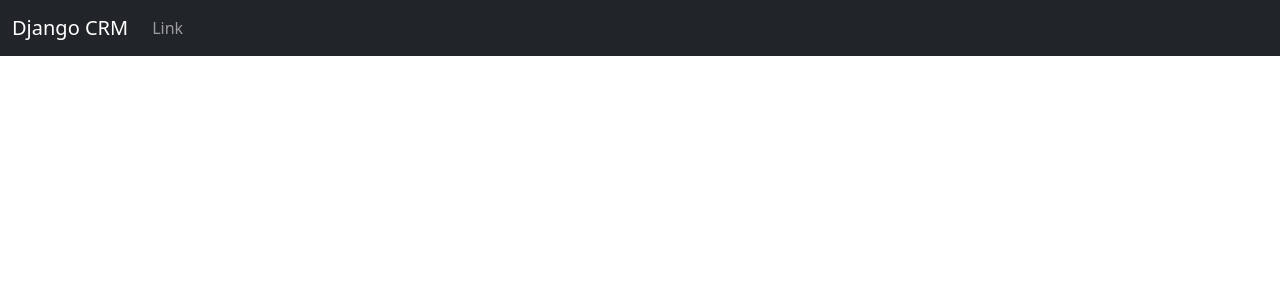
After one commit to simbabn/crm_python, a Django app: template crm/website/templates/base.html in a window 1280 px wide. The commit adds this page. Shown: the top 300 px of the page. Run offline with Django 4.2, Linux system fonts and the light colour scheme; the template is opened without the code that fills it, so the values that code supplies are empty.

Commit message:
create html page

```diff
--- /dev/null
+++ b/crm/website/templates/base.html
@@ -0,0 +1,18 @@
+<!doctype html>
+<html lang="en">
+  <head>
+    <meta charset="utf-8">
+    <meta name="viewport" content="width=device-width, initial-scale=1">
+    <title>DEMO CRM DJANGO</title>
+    <link href="https://cdn.jsdelivr.net/npm/bootstrap@5.3.0/dist/css/bootstrap.min.css" rel="stylesheet" integrity="sha384-9ndCyUaIbzAi2FUVXJi0CjmCapSmO7SnpJef0486qhLnuZ2cdeRhO02iuK6FUUVM" crossorigin="anonymous">
+  </head>
+  <body>
+    {%include 'navbar.html' %}
+    <div class=" container">
+    <br/>
+    {% block content%}
+    {%endblock%}
+    </div>
+    <script src="https://cdn.jsdelivr.net/npm/bootstrap@5.3.0/dist/js/bootstrap.bundle.min.js" integrity="sha384-geWF76RCwLtnZ8qwWowPQNguL3RmwHVBC9FhGdlKrxdiJJigb/j/68SIy3Te4Bkz" crossorigin="anonymous"></script>
+  </body>
+</html>
--- /dev/null
+++ b/crm/website/templates/navbar.html
@@ -0,0 +1,15 @@
+<nav class="navbar navbar-expand-lg navbar-dark bg-dark">
+    <div class="container-fluid">
+      <a class="navbar-brand" href="{% url 'home'%}">Django CRM</a>
+      <button class="navbar-toggler" type="button" data-bs-toggle="collapse" data-bs-target="#navbarSupportedContent" aria-controls="navbarSupportedContent" aria-expanded="false" aria-label="Toggle navigation">
+        <span class="navbar-toggler-icon"></span>
+      </button>
+      <div class="collapse navbar-collapse" id="navbarSupportedContent">
+        <ul class="navbar-nav me-auto mb-2 mb-lg-0">
+          <li class="nav-item">
+            <a class="nav-link" href="#">Link</a>
+          </li>
+        </ul>
+      </div>
+    </div>
+  </nav>
```
Also changed, not shown: crm/website/templates/home.html (+11 -1 lines).
